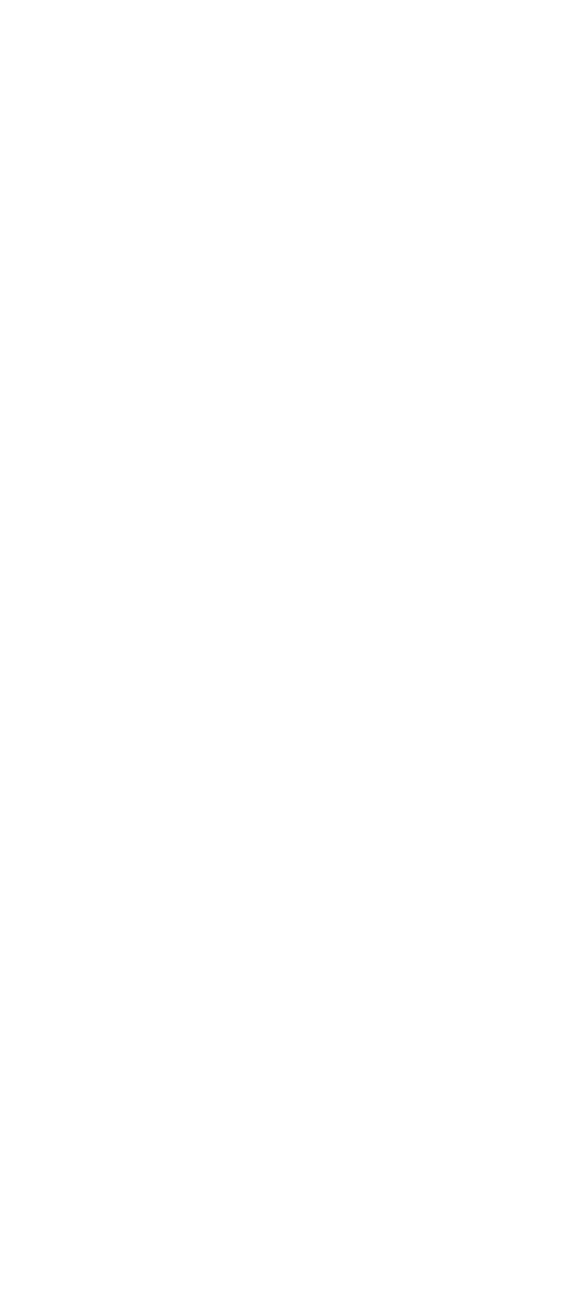
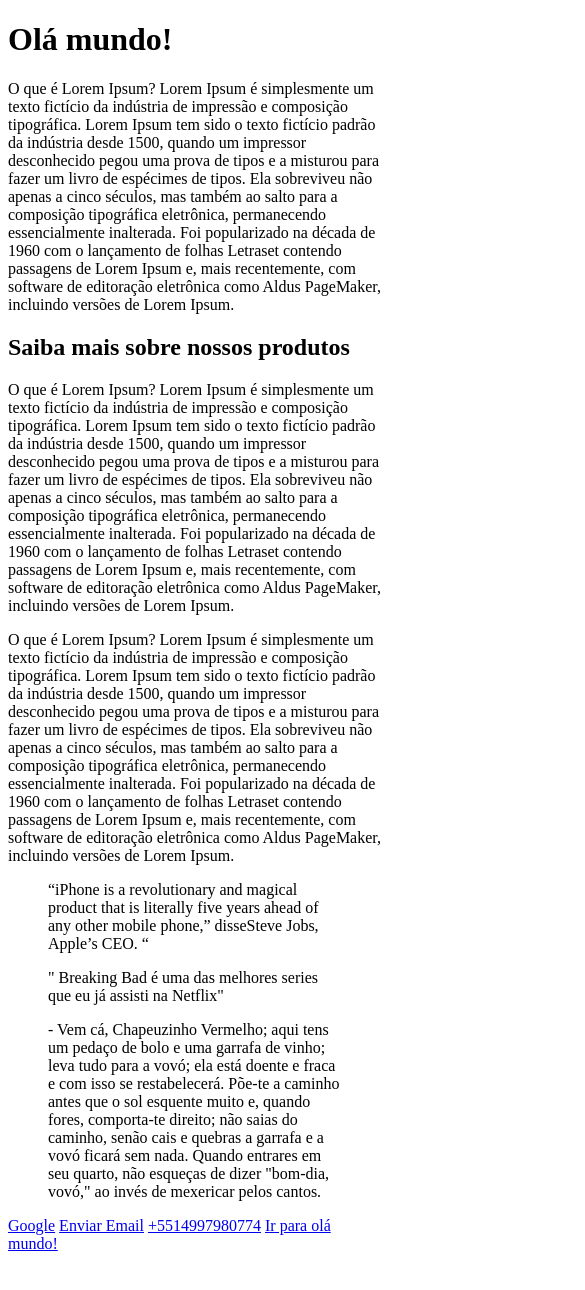
Before and after one commit to robertsena1000/ESTUDOS, a plain HTML site: page Html-Css/Exercicios/index.html in a window 390 px wide. Shown: the top 1290 px of the page, 585 px wide, since content can reach past the window. Before the commit the page ends 844 px from the top, so only its background shows below. Drawn offline with Linux system fonts and the light colour scheme; grey boxes are pictures that could not be loaded.

Commit message:
Organização dos estudos

```diff
--- a/Html-Css/Exercicios/index.html
+++ b/Html-Css/Exercicios/index.html
@@ -6,6 +6,50 @@
     <title>Document</title>
 </head>
 <body>
+    <h1 id="ola-mundo">Olá mundo!</h1>
 
+    <p>
+        O que é Lorem Ipsum?
+
+        Lorem Ipsum é simplesmente um texto fictício da indústria de impressão e composição tipográfica. Lorem Ipsum tem sido o texto fictício padrão da indústria desde 1500, quando um impressor desconhecido pegou uma prova de tipos e a misturou para fazer um livro de espécimes de tipos. Ela sobreviveu não apenas a cinco séculos, mas também ao salto para a composição tipográfica eletrônica, permanecendo essencialmente inalterada. Foi popularizado na década de 1960 com o lançamento de folhas Letraset contendo passagens de Lorem Ipsum e, mais recentemente, com software de editoração eletrônica como Aldus PageMaker, incluindo versões de Lorem Ipsum.
+        </p>
+
+        <h2>
+            Saiba mais sobre nossos produtos
+
+        </h2>
+        <p>
+            O que é Lorem Ipsum?
+
+            <span>Lorem Ipsum</span> é simplesmente um texto fictício da indústria de impressão e composição tipográfica. Lorem Ipsum tem sido o texto fictício padrão da indústria desde 1500, quando um impressor desconhecido pegou uma prova de tipos e a misturou para fazer um livro de espécimes de tipos. Ela sobreviveu não apenas a cinco séculos, mas também ao salto para a composição tipográfica eletrônica, permanecendo essencialmente inalterada. Foi popularizado na década de 1960 com o lançamento de folhas Letraset contendo passagens de Lorem Ipsum e, mais recentemente, com software de editoração eletrônica como Aldus PageMaker, incluindo versões de Lorem Ipsum.
+            </p>
+
+            <p>
+                O que é Lorem Ipsum?
+
+                Lorem Ipsum é simplesmente um texto fictício da indústria de impressão e composição tipográfica. Lorem Ipsum tem sido o texto fictício padrão da indústria desde 1500, quando um impressor desconhecido pegou uma prova de tipos e a misturou para fazer um livro de espécimes de tipos. Ela sobreviveu não apenas a cinco séculos, mas também ao salto para a composição tipográfica eletrônica, permanecendo essencialmente inalterada. Foi popularizado na década de 1960 com o lançamento de folhas Letraset contendo passagens de Lorem Ipsum e, mais recentemente, com software de editoração eletrônica como Aldus PageMaker, incluindo versões de Lorem Ipsum.
+                </p>
+
+    <blockquote cite ="https://www.apple.com/newsroom/2007/01/09Apple-Reinvents-the-Phone-with-iPhone/">“iPhone is a revolutionary and magical product that is literally five years ahead of any other mobile phone,” disseSteve Jobs, Apple’s CEO. “</blockquote>
+
+    <blockquote cite="https://google.com">" Breaking Bad é uma das melhores series que eu já assisti na Netflix"</blockquote>
+
+    <blockquote>- Vem cá, Chapeuzinho Vermelho; aqui tens um pedaço de bolo e
+        uma garrafa de vinho; leva tudo para a vovó; ela está doente e fraca e
+        com isso se restabelecerá. Põe-te a caminho antes que o sol esquente muito e,
+        quando fores, comporta-te direito; não saias do caminho,
+        senão cais e quebras a garrafa e a vovó ficará sem nada.
+        Quando entrares em seu quarto, não esqueças de dizer "bom-dia, vovó,"
+        ao invés de mexericar pelos cantos.</blockquote>
+
+        <a href="https://google.com/" target="_blank">Google</a>
+
+        <a href="mailto: robertsena059@gmail.com">Enviar Email</a>
+
+        <a href="tel: +5514997980774">+5514997980774</a>
+
+        <a href="#ola-mundo">Ir para olá mundo!</a>
+
+        <iframe src="https://www.google.com/maps/embed?pb=!1m18!1m12!1m3!1d14698.114243259153!2d-48.464403561755596!3d-22.930753317807625!2m3!1f0!2f0!3f0!3m2!1i1024!2i768!4f13.1!3m3!1m2!1s0x94c6dee8c9e3a0dd%3A0x150b119af0ae505f!2sJardim%20Aeroporto%2C%20Botucatu%20-%20SP!5e0!3m2!1spt-BR!2sbr!4v1713294497098!5m2!1spt-BR!2sbr" width="600" height="450" style="border:0;" allowfullscreen="" loading="lazy" referrerpolicy="no-referrer-when-downgrade"></iframe>
 </body>
 </html>
```
Also changed, not shown: Html-Css/Exercicios/ancora.html (added, +82 -0 lines), Html-Css/Exercicios/link_aba_navegador.html (added, +21 -0 lines), Html-Css/Exercicios/link_email.html (added, +18 -0 lines), Html-Css/Exercicios/link_numero_telefone.html (added, +15 -0 lines), Html-Css/Exercicios/tag_iframe.html (added, +17 -0 lines), Html-Css/Exercicios/tag_span.html (added, +19 -0 lines).
